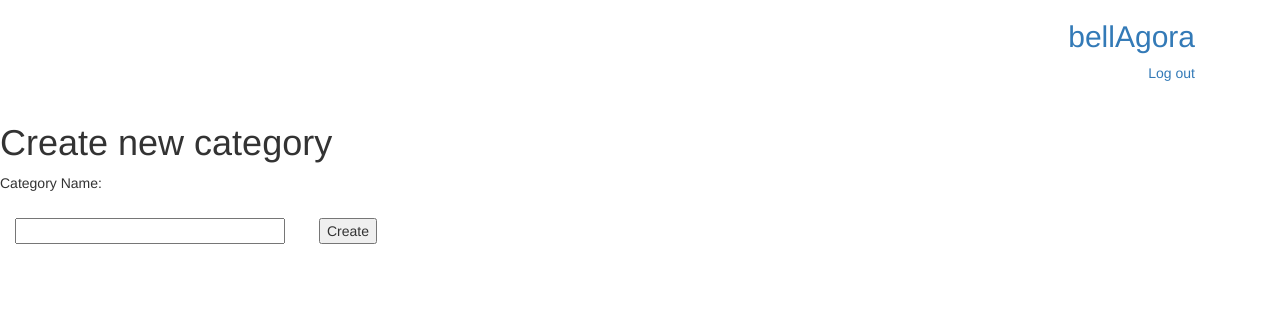
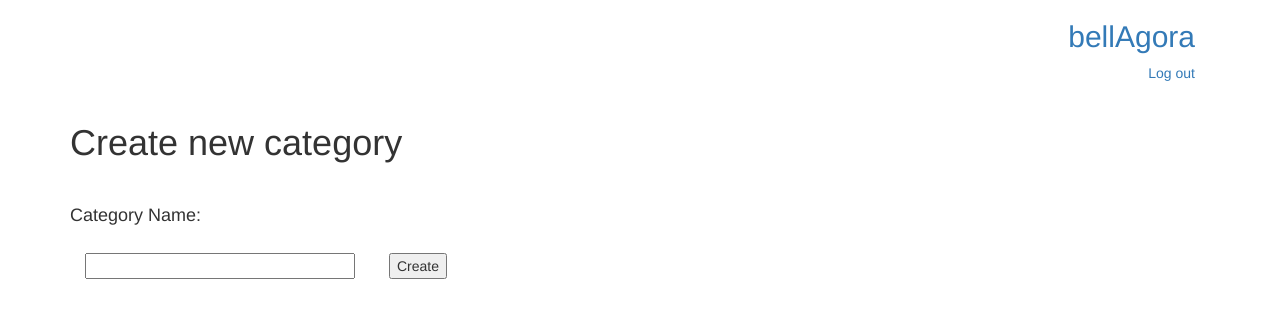
Before and after one commit to gibbi3/bellagora, a Flask app: page /bellagora/new-category/ in a window 1280 px wide. Shown: the top 318 px of the page. Run offline with Flask 2, Linux system fonts and the light colour scheme; a user stored in the database is signed in; some libraries are stand-ins or nearby versions.

Commit message:
edited stying and classes for new category page

```diff
--- a/templates/newcategory.html
+++ b/templates/newcategory.html
@@ -1,11 +1,11 @@
 {% extends 'base.html' %}
 {% block content %}
-    <h1>Create new category</h1>
-
+<div class="container">
+  <h1 class="form-title">Create new category</h1>
     <form action="{{url_for('newCategory')}}" method = 'POST' class=''>
-
-       <p>Category Name:</p>
-       <input type='text' size='30' name='name' class='text-input'>
-       <input type='submit' value='Create' class='button-input'>
-     </form>
+      <p class="input-title">Category Name:</p>
+        <input type='text' size='30' name='name' class='text-input'>
+        <input type='submit' value='Create' class='button-input'>
+    </form>
+</div>
 {% endblock %}
```
